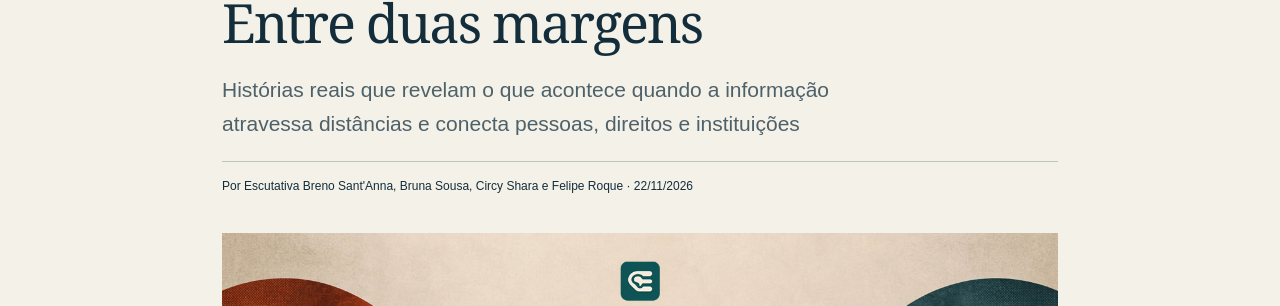
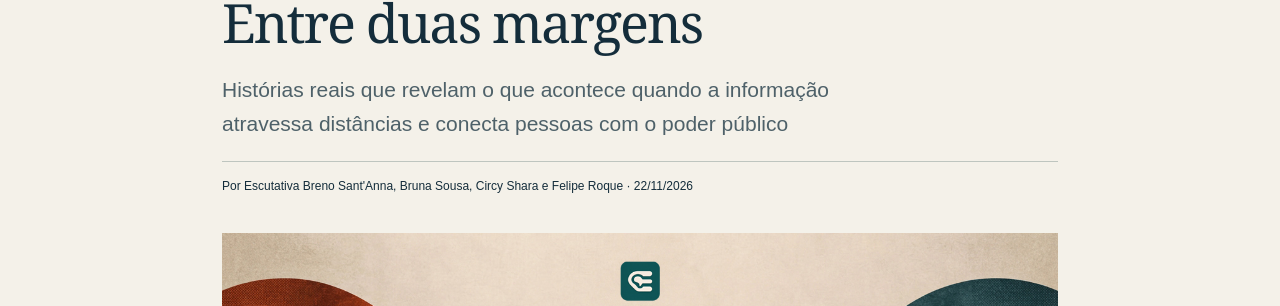
Before and after one commit to iarleyoliveira/ESCUTATIVA, a Jekyll site: the page built from _materias/leia/2026-11-22-leia-entre-duas-margens.md, in a window 1280 px wide and 900 px high, scrolled down 335 px. Shown: the part 182-488 px from the top of the window. Built offline with Jekyll 4.4.1, drawn with Linux system fonts in a browser that asks for light colours; comment, search, counter and statistics services are not loaded.

Commit message:
Update _materias/leia/2026-11-22-leia-entre-duas-margens.md (via Pages CMS)

```diff
--- a/_materias/leia/2026-11-22-leia-entre-duas-margens.md
+++ b/_materias/leia/2026-11-22-leia-entre-duas-margens.md
@@ -2,7 +2,7 @@
 title: Entre duas margens
 category: Reportagem
 description: Histórias reais que revelam o que acontece quando a informação
-  atravessa distâncias e conecta pessoas, direitos e instituições
+  atravessa distâncias e conecta pessoas com o poder público
 author: Breno Sant'Anna, Bruna Sousa, Circy Shara e Felipe Roque
 date: 2026-11-22
 cover: /assets/uploads/capa-materia-escrita-1.jpg
```
